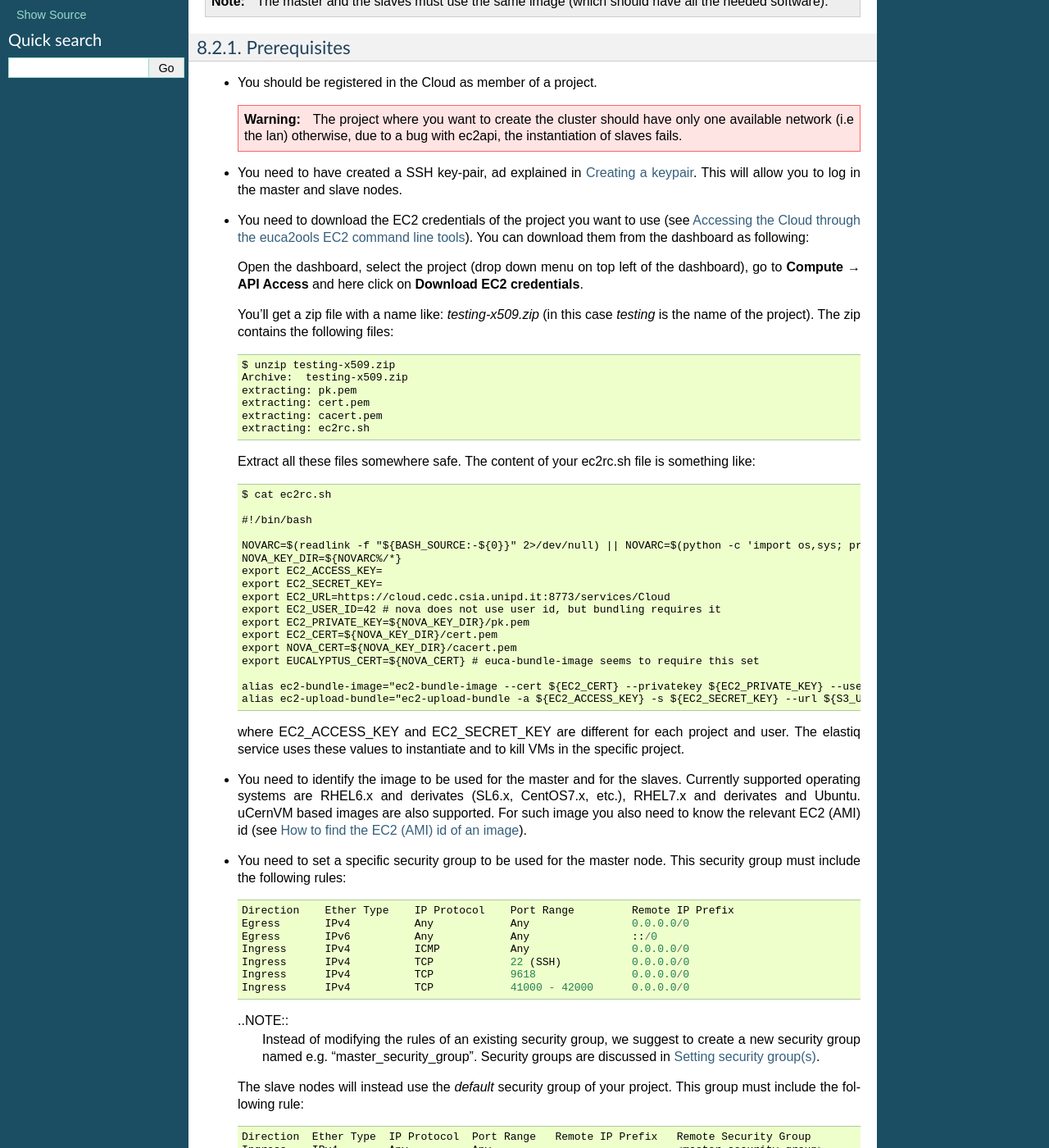
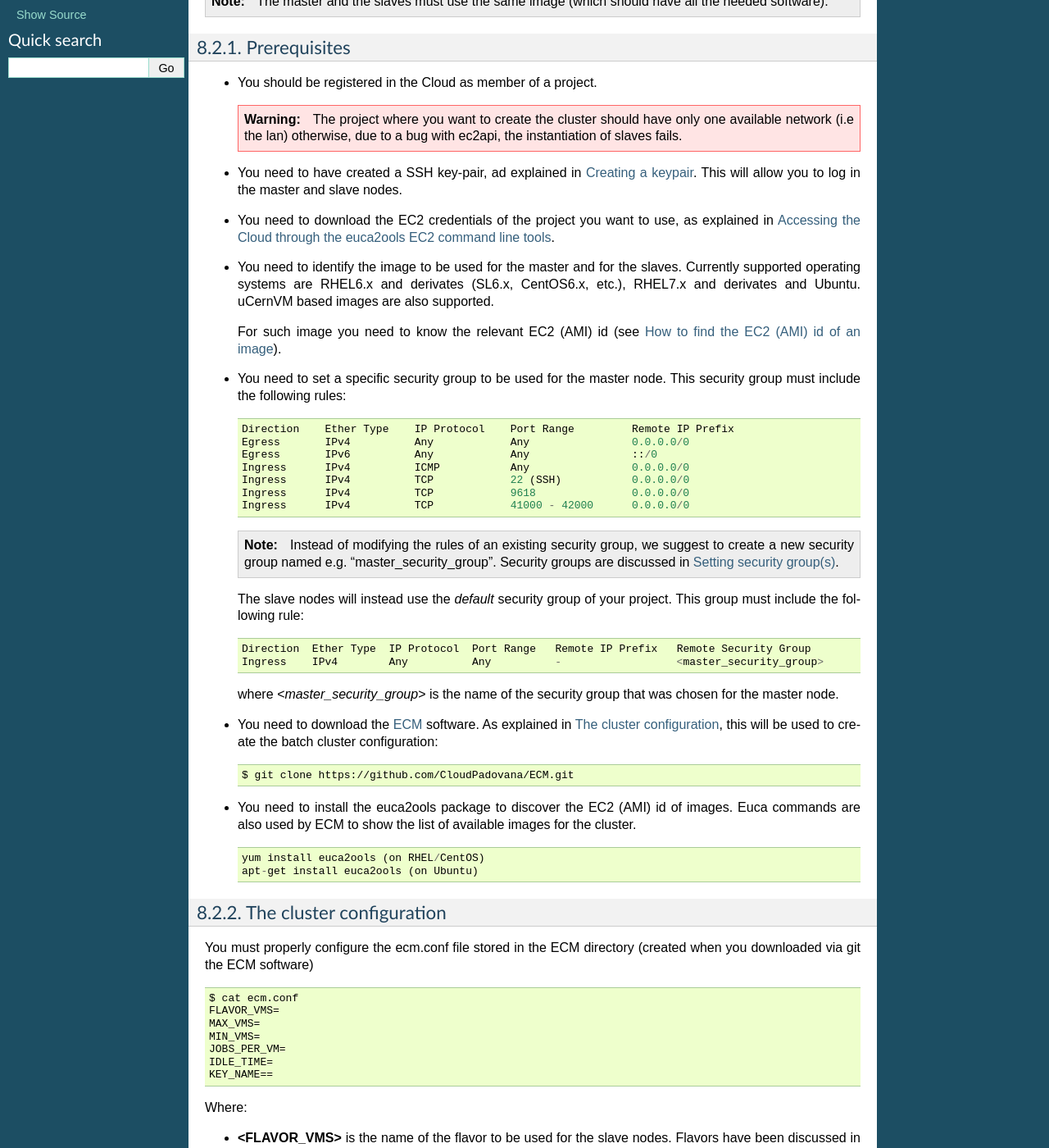
Before and after one commit to marcoverl/CVUserGuide, a Sphinx documentation site: the page built from source/ElasticCluster.rst, in a window 1280 px wide and 1400 px high, scrolled down 662 px. Shown: the whole window at 82% size. Built offline with Sphinx 7.4.7, drawn with Linux system fonts in a browser that asks for light colours; some of the changed text lies outside the part shown.

Commit message:
Revising doc

```diff
--- a/source/ElasticCluster.rst
+++ b/source/ElasticCluster.rst
@@ -61,59 +61,14 @@ Prerequisites
    allow you to log in the master and slave nodes.
 
 -  You need to download the EC2 credentials of the project you want to
-   use (see :ref:`Accessing the Cloud through the euca2ools EC2 command line tools<AccessingtheCloudthroughEC2>`).
-   You can download them from the dashboard as following:
-
-   Open the dashboard, select the project (drop down menu on top left of
-   the dashboard), go to **Compute** |rarr| **API Access** and here click on **Download
-   EC2 credentials**.
-
-   You'll get a zip file with a name like: *testing-x509.zip* (in this
-   case *testing* is the name of the project). The zip contains the
-   following files:
-
-   ::
-
-       $ unzip testing-x509.zip
-       Archive:  testing-x509.zip
-       extracting: pk.pem
-       extracting: cert.pem
-       extracting: cacert.pem
-       extracting: ec2rc.sh
-
-
-   Extract all these files somewhere safe. The content of your ec2rc.sh
-   file is something like:
-
-   ::
-
-       $ cat ec2rc.sh
-
-       #!/bin/bash
-
-       NOVARC=$(readlink -f "${BASH_SOURCE:-${0}}" 2>/dev/null) || NOVARC=$(python -c 'import os,sys; print os.path.abspath(os.path.realpath(sys.argv[1]))' "${BASH_SOURCE:-${0}}")
-       NOVA_KEY_DIR=${NOVARC%/*}
-       export EC2_ACCESS_KEY=
-       export EC2_SECRET_KEY=
-       export EC2_URL=https://cloud.cedc.csia.unipd.it:8773/services/Cloud
-       export EC2_USER_ID=42 # nova does not use user id, but bundling requires it
-       export EC2_PRIVATE_KEY=${NOVA_KEY_DIR}/pk.pem
-       export EC2_CERT=${NOVA_KEY_DIR}/cert.pem
-       export NOVA_CERT=${NOVA_KEY_DIR}/cacert.pem
-       export EUCALYPTUS_CERT=${NOVA_CERT} # euca-bundle-image seems to require this set
-
-       alias ec2-bundle-image="ec2-bundle-image --cert ${EC2_CERT} --privatekey ${EC2_PRIVATE_KEY} --user 42 --ec2cert ${NOVA_CERT}"
-       alias ec2-upload-bundle="ec2-upload-bundle -a ${EC2_ACCESS_KEY} -s ${EC2_SECRET_KEY} --url ${S3_URL} --ec2cert ${NOVA_CERT}"
-
-
-   where EC2\_ACCESS\_KEY and EC2\_SECRET\_KEY are different for each
-   project and user. The elastiq service uses these values to
-   instantiate and to kill VMs in the specific project.
+   use, as explained in :ref:`Accessing the Cloud through the euca2ools EC2 command line tools<AccessingtheCloudthroughEC2>`.
 
 -  You need to identify the image to be used for the master and for the
    slaves. Currently supported operating systems are RHEL6.x and
-   derivates (SL6.x, CentOS7.x, etc.), RHEL7.x and derivates and Ubuntu.
-   uCernVM based images are also supported. For such image you also need
+   derivates (SL6.x, CentOS6.x, etc.), RHEL7.x and derivates and Ubuntu.
+   uCernVM based images are also supported.
+
+   For such image you need
    to know the relevant EC2 (AMI) id (see :ref:`How to find the EC2 (AMI) id of an image<HowToFindAMIID>`).
 
 -  You need to set a specific security group to be used for the master
@@ -130,7 +85,7 @@ Prerequisites
        Ingress      IPv4          TCP            41000 - 42000      0.0.0.0/0
 
 
-   ..NOTE::
+   .. NOTE ::
        Instead of modifying the rules of an existing security group, we
        suggest to create a new security group named e.g.
        "master\_security\_group". Security groups are discussed in :ref:`Setting security group(s)<SecurityGroups>`.
@@ -542,13 +497,6 @@ In the example above:
 
 
 You can also see all the information of an image, e.g.:
-
-::
-
-    $ euca-describe-images --debug ami-00000447
-
-
-or:
 
 ::
 
@@ -802,6 +750,6 @@ Processes expected to run are:
 
 
 .. WARNING ::
-    The condor\_status information isn't updated very frequently. So it
-    can happen that condor\_status shows nodes that have been already
+    The *condor\_status* information isn't updated very frequently. So it
+    can happen that *condor\_status* shows nodes that have been already
     removed from the cloud by elastiq.
--- a/source/K8sCluster.rst
+++ b/source/K8sCluster.rst
@@ -14,7 +14,7 @@ Intro: the idea
 
 The provided Ansible playbooks allow you to deploy a Kubernetes cluster
 both on bare metal and on an OpenStack cloud. The installation is based
-on the kubeadm tool configured with a pre-generated admin token and
+on the *kubeadm* tool configured with a pre-generated admin token and
 flannel network. The playbooks can enrich the cluster installation with
 a set of services such as:
 
```
Also changed, not shown: other parts of source/ElasticCluster.rst (+1 -1 lines), source/MicroPrimers.rst (+5 -4 lines).
